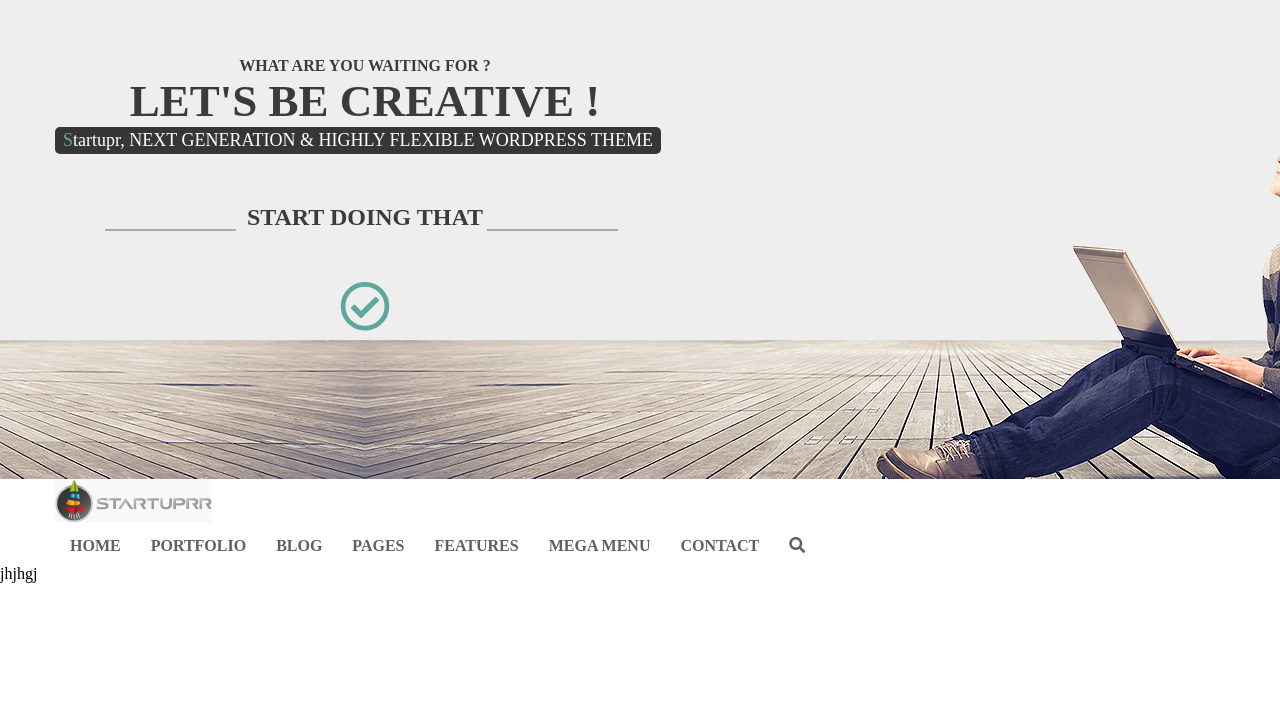
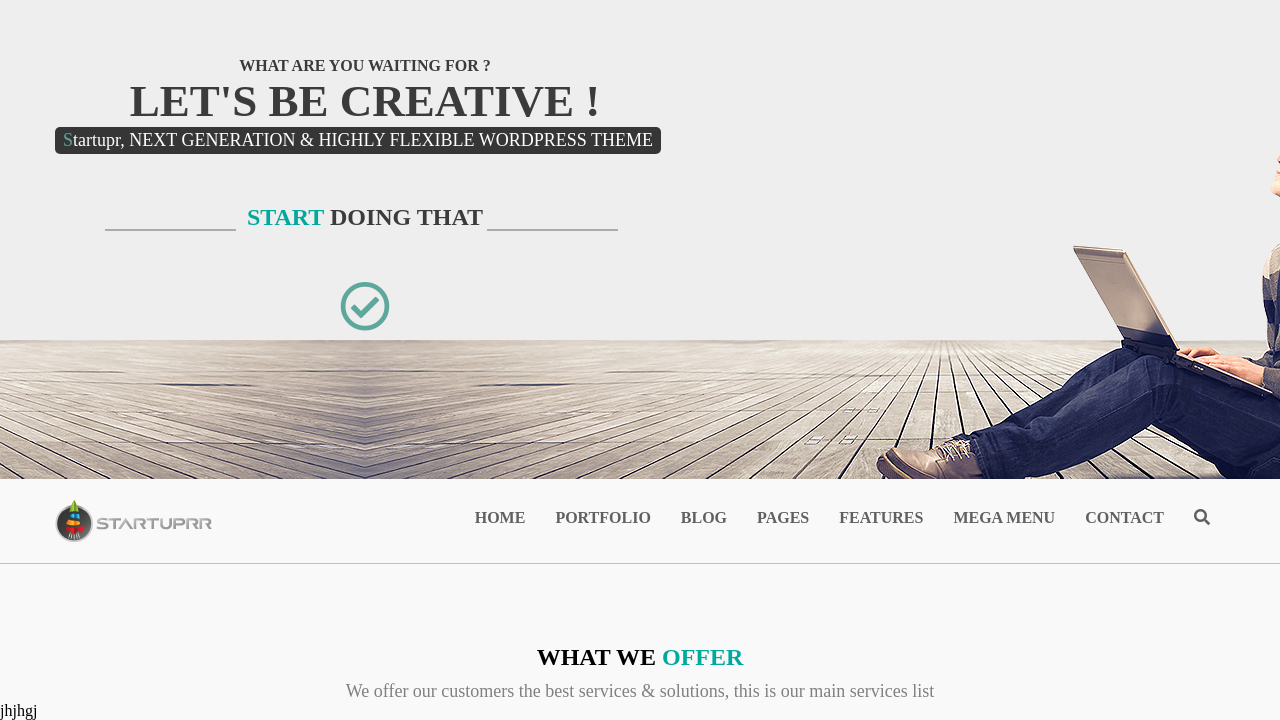
Before and after one commit to BrikBazyko/STARTUPRR, a website: page index.html in a window 1280 px wide. Shown: the part 141-861 px from the top of the page. Before the commit the page ends 800 px from the top, so only its background shows below. Drawn offline with Linux system fonts and the light colour scheme.

Commit message:
16:18 05. 2 block ready +-

```diff
--- a/index.html
+++ b/index.html
@@ -45,6 +45,15 @@
       </div>
     </div>
   </div>
+  <div class="gallery">
+    <div class="gallery__title">
+      <h2 class="title title--gallery">what we <span class="color"> offer</span></h2>
+      <p class="text text--gallery"> We offer our customers the best services & solutions, this is our main services list</p>
+    </div>
+    <div class="gallery__item">
+
+    </div>
+  </div>
   jhjhgj
 </body>
 </html>
--- a/scss/base.scss
+++ b/scss/base.scss
@@ -25,6 +25,7 @@
   padding: 0;
   margin: 0;
 }
+
 h1{
   color: #3b3b3b;
   text-transform: uppercase;
--- a/scss/style.scss
+++ b/scss/style.scss
@@ -4,3 +4,26 @@
 @import "base";
 @import "b/text";
 @import "b/menu";
+@import "b/header";
+
+body{
+  background: #f9f9f9;
+}
+.gallery{
+  margin-top: 80px;
+}
+.title--gallery{
+  text-transform: uppercase;
+}
+.color{
+  color: #00a99d;
+}
+.gallery__title{
+  display: flex;
+  flex-direction: column;
+  align-items: center;
+}
+.text--gallery{
+  color: gray;
+  margin-top: 10px;
+}
```
Also changed, not shown: css/style.css.
